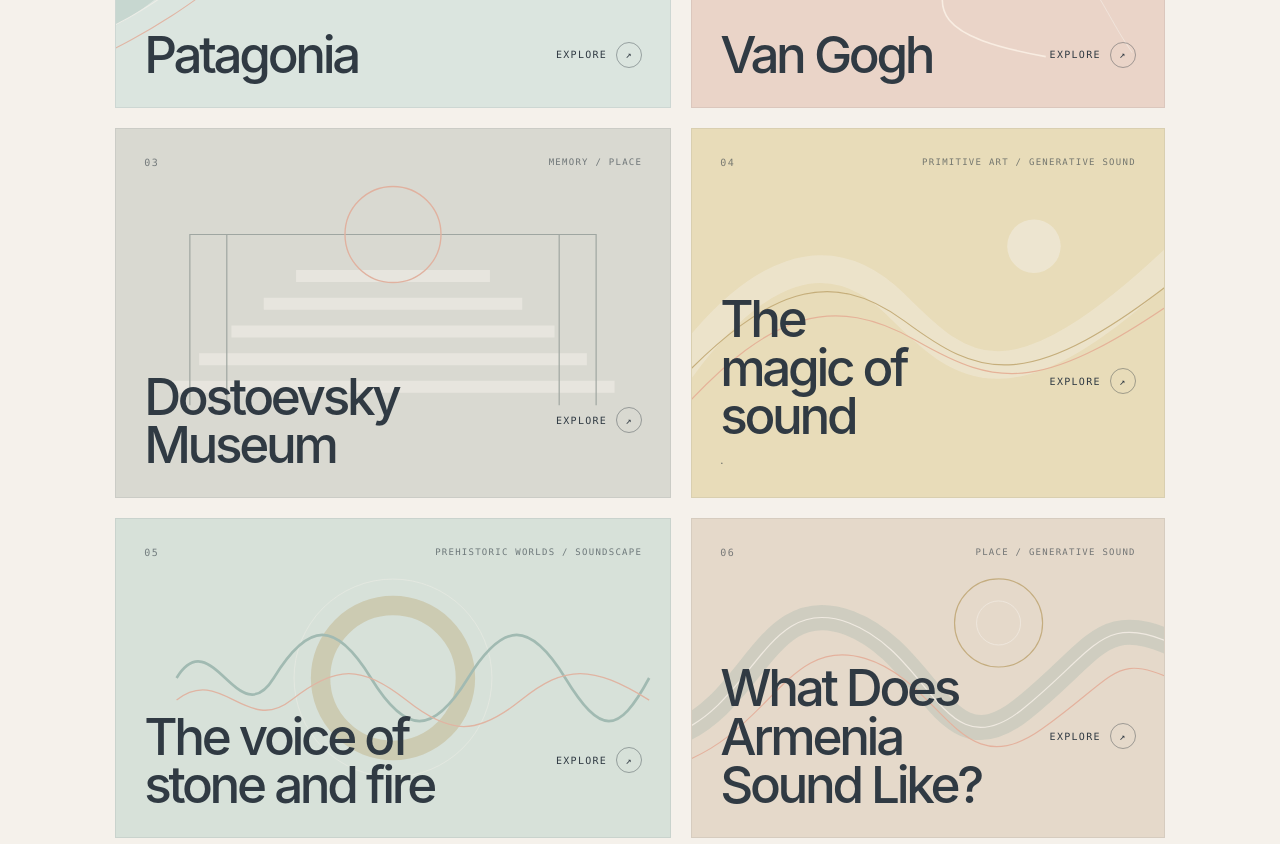
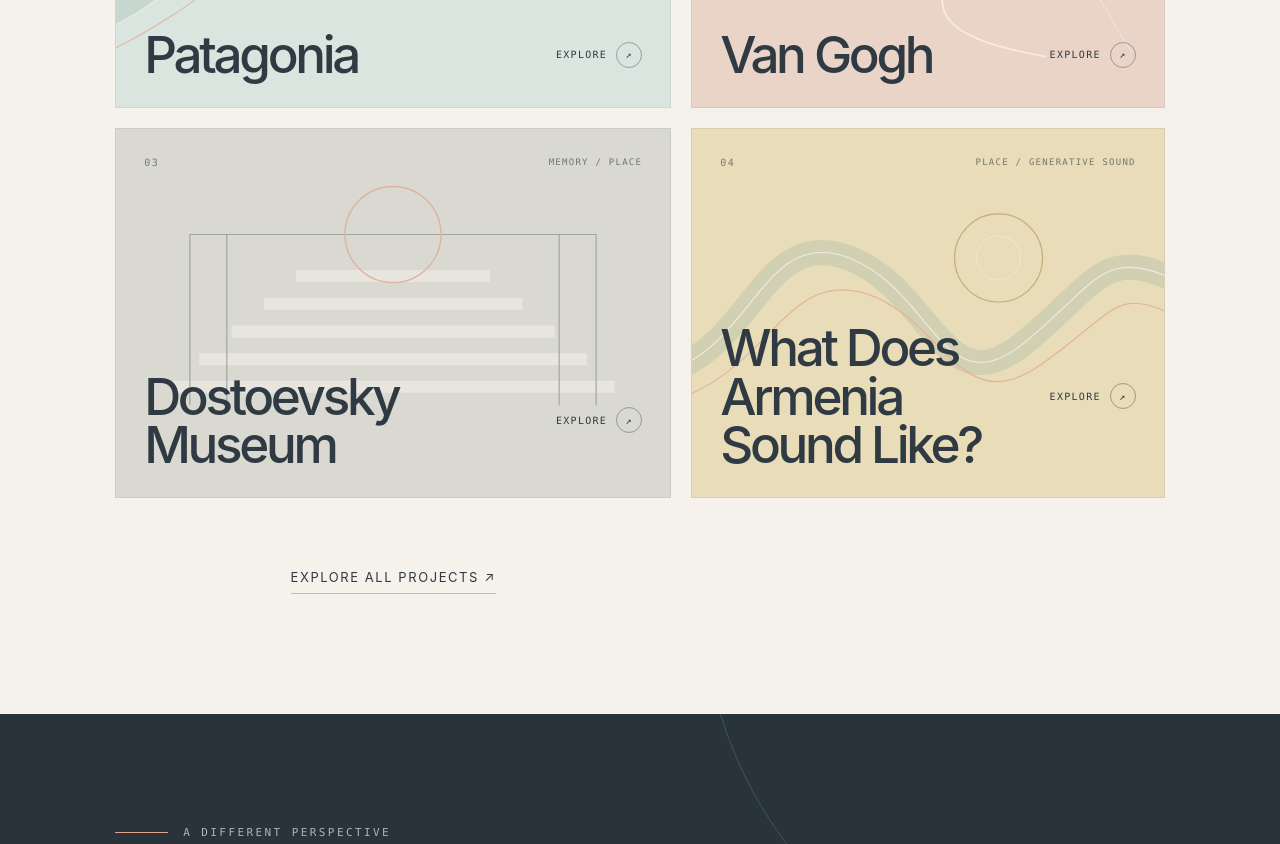
Before and after one commit to polinastolbova/echoforma, a plain HTML site: page index.html in a window 1280 px wide. Shown: the part 1740-2584 px from the top of the page. Drawn offline with Linux system fonts and the light colour scheme.

Commit message:
index.html

```diff
--- a/index.html
+++ b/index.html
@@ -41,7 +41,28 @@ footer{padding:22px max(5.5vw,24px);border-top:1px solid var(--line);display:fle
 .project-description{max-width:340px;margin:12px 0 0;font-size:11px;line-height:1.55;color:rgba(48,58,67,.72);position:relative;z-index:2}
 @media(max-width:900px){.hero-bottom{gap:22px}.hero-orbit-wrap{width:240px;height:220px}.hero-orbit{width:230px;height:230px}}
 @media(max-width:620px){.hero-bottom{align-items:flex-start;gap:14px}.hero-copy-wrap{min-width:0}.hero-tags{gap:7px;margin-top:22px}.hero-tags span{padding:8px 10px;font-size:8px}.hero-orbit-wrap{width:115px;height:115px;margin:8px -8px 0 0}.hero-orbit{width:125px;height:125px}.project-description{font-size:10px;max-width:230px}}
+.all-projects-link {
+  text-align: center;
+  margin-top: 48px;
+}
 
+.all-projects-link a {
+  display: inline-block;
+  color: #303a43;
+  font-family: inherit;
+  font-size: 13px;
+  letter-spacing: 0.12em;
+  text-transform: uppercase;
+  text-decoration: none;
+  padding-bottom: 8px;
+  border-bottom: 1px solid #a8c4c1;
+  transition: color 0.3s ease, border-color 0.3s ease;
+}
+
+.all-projects-link a:hover {
+  color: #8bbab5;
+  border-color: #8bbab5;
+}
 </style>
 </head>
 <body>
@@ -61,9 +82,10 @@ footer{padding:22px max(5.5vw,24px);border-top:1px solid var(--line);display:fle
 <article class="project"><svg class="project-art" viewBox="0 0 600 360" fill="none" aria-hidden="true"><path d="M-30 285C110 220 120 90 250 100s180 205 350 95" stroke="#8baaa2" stroke-width="38" opacity=".35"/><path d="M-20 300C120 235 150 140 260 150s160 160 350 65" stroke="#f5f1eb" stroke-width="1.2"/><path d="M-20 325C140 250 150 175 275 183s175 115 330 36" stroke="#e4a18b" stroke-width="1.2"/><circle cx="410" cy="105" r="74" stroke="#f5f1eb" stroke-width="1" opacity=".6"/></svg><div class="project-top"><span class="project-number">01</span><span class="project-tag">Landscape / Sound</span></div><div class="project-bottom"><h3>Patagonia</h3><a class="project-link" href="https://polinastolbova.github.io/echoforma/patagonia_soundscapes.html" target="_blank" rel="noopener noreferrer">Explore <span>↗</span></a></div></article>
 <article class="project"><svg class="project-art" viewBox="0 0 600 360" fill="none" aria-hidden="true"><circle cx="410" cy="165" r="105" stroke="#f5f1eb" stroke-width="1"/><circle cx="410" cy="165" r="75" stroke="#d58e78" stroke-width="30" opacity=".45"/><path d="M270 30c100 65 115 115 70 190s-25 105 110 130" stroke="#fff8ee" stroke-width="2"/><path d="M320 10c-30 110 10 140 100 180s95 90 140 155" stroke="#f5f1eb" stroke-width="1"/></svg><div class="project-top"><span class="project-number">02</span><span class="project-tag">Art / Interpretation</span></div><div class="project-bottom"><h3>Van Gogh</h3><a class="project-link" href="https://polinastolbova.github.io/echoforma/van_gogh_soundscapes.html" target="_blank" rel="noopener noreferrer">Explore <span>↗</span></a></div></article>
 <article class="project"><svg class="project-art" viewBox="0 0 600 360" fill="none" aria-hidden="true"><path d="M60 260h480M90 230h420M125 200h350M160 170h280M195 140h210" stroke="#f5f1eb" stroke-width="13" opacity=".7"/><path d="M80 280V95h440v185M120 95v185M480 95v185" stroke="#87918d" stroke-width="1.3"/><circle cx="300" cy="95" r="52" stroke="#e4a18b" stroke-width="1.5"/></svg><div class="project-top"><span class="project-number">03</span><span class="project-tag">Memory / Place</span></div><div class="project-bottom"><h3>Dostoevsky<br>Museum</h3><a class="project-link" href="https://polinastolbova.github.io/echoforma/dostoevsky_soundscape.html" target="_blank" rel="noopener noreferrer">Explore <span>↗</span></a></div></article>
-<article class="project"><svg class="project-art" viewBox="0 0 600 360" fill="none" aria-hidden="true"><path d="M-20 260C80 120 175 85 260 170s145 140 360-65" stroke="#f5f1eb" stroke-width="35" opacity=".5"/><path d="M-20 270C95 150 175 120 270 190s155 100 360-65" stroke="#b79b61" stroke-width="1.5"/><path d="M-10 300C100 180 180 155 285 215s160 70 350-65" stroke="#e4a18b" stroke-width="1.5"/><circle cx="435" cy="95" r="34" fill="#f5f1eb" opacity=".65"/></svg><div class="project-top"><span class="project-number">04</span><span class="project-tag">Primitive Art / Generative Sound</span></div><div class="project-bottom"><div><h3>The magic of<br> sound </h3><p class="project-description"> .</p></div><a class="project-link" href="https://polinastolbova.github.io/echoforma/musical_synthesizers.html" target="_blank" rel="noopener noreferrer">Explore <span>↗</span></a></div></article>
-<article class="project"><svg class="project-art" viewBox="0 0 600 360" fill="none" aria-hidden="true"><circle cx="300" cy="180" r="112" stroke="#f5f1eb" stroke-width="1" opacity=".65"/><circle cx="300" cy="180" r="82" stroke="#b79b61" stroke-width="22" opacity=".45"/><path d="M55 180 C95 115 125 245 165 180 S235 115 275 180 S345 245 385 180 S455 115 495 180 S555 245 590 180" stroke="#8baaa2" stroke-width="3"/><path d="M55 205 C105 165 135 245 185 205 S265 165 315 205 S395 245 445 205 S525 165 590 205" stroke="#e4a18b" stroke-width="1.5"/></svg><div class="project-top"><span class="project-number">05</span><span class="project-tag">Prehistoric Worlds / Soundscape</span></div><div class="project-bottom"><h3>The voice of<br>stone and fire</h3><a class="project-link" href="https://polinastolbova.github.io/echoforma/the_voice_of_stone_and_fire.html" target="_blank" rel="noopener noreferrer">Explore <span>↗</span></a></div></article>
-<article class="project"><svg class="project-art" viewBox="0 0 600 360" fill="none" aria-hidden="true"><path d="M-20 250 C80 210 95 70 200 110 S320 300 420 220 S520 90 630 145" stroke="#8baaa2" stroke-width="32" opacity=".35"/><path d="M-20 250 C80 210 95 70 200 110 S320 300 420 220 S520 90 630 145" stroke="#f5f1eb" stroke-width="1.5"/><path d="M-20 290 C100 250 120 125 220 155 S340 320 445 245 S535 145 630 190" stroke="#e4a18b" stroke-width="1.5"/><circle cx="390" cy="110" r="56" stroke="#b79b61" stroke-width="1.5"/><circle cx="390" cy="110" r="28" stroke="#f5f1eb" stroke-width="1"/></svg><div class="project-top"><span class="project-number">06</span><span class="project-tag">Place / Generative Sound</span></div><div class="project-bottom"><h3>What Does<br>Armenia Sound Like?</h3><a class="project-link" href="https://polinastolbova.github.io/echoforma/kak_zvuchit_armenia.html" target="_blank" rel="noopener noreferrer">Explore <span>↗</span></a></div></article>
+<article class="project"><svg class="project-art" viewBox="0 0 600 360" fill="none" aria-hidden="true"><path d="M-20 250 C80 210 95 70 200 110 S320 300 420 220 S520 90 630 145" stroke="#8baaa2" stroke-width="32" opacity=".35"/><path d="M-20 250 C80 210 95 70 200 110 S320 300 420 220 S520 90 630 145" stroke="#f5f1eb" stroke-width="1.5"/><path d="M-20 290 C100 250 120 125 220 155 S340 320 445 245 S535 145 630 190" stroke="#e4a18b" stroke-width="1.5"/><circle cx="390" cy="110" r="56" stroke="#b79b61" stroke-width="1.5"/><circle cx="390" cy="110" r="28" stroke="#f5f1eb" stroke-width="1"/></svg><div class="project-top"><span class="project-number">04</span><span class="project-tag">Place / Generative Sound</span></div><div class="project-bottom"><h3>What Does<br>Armenia Sound Like?</h3><a class="project-link" href="https://polinastolbova.github.io/echoforma/kak_zvuchit_armenia.html" target="_blank" rel="noopener noreferrer">Explore <span>↗</span></a></div></article>
+<div class="all-projects-link">
+  <a href="projects.html">Explore all projects ↗</a>
+</div>
 </div></div></section>
 <section class="statement"><div class="statement-inner"><div class="eyebrow">A different perspective</div><h2>The sound is never <em>just</em> a background.</h2><p class="statement-copy">It can reveal a place, suggest a distance, carry a memory or open a way into an experience that cannot be reached through images alone.</p></div></section>
 <section class="section practice" id="practice"><div class="section-inner"><div class="section-heading"><div><div class="section-index">02 / CREATIVE PRACTICE</div><h2>What we create</h2></div><p class="section-intro">Move beyond the visible. Explore the different forms of sound-led work.</p></div>
```
